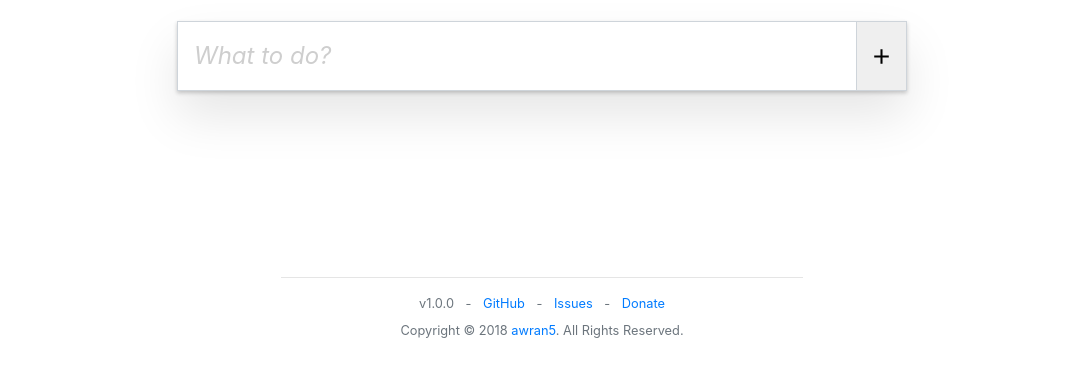
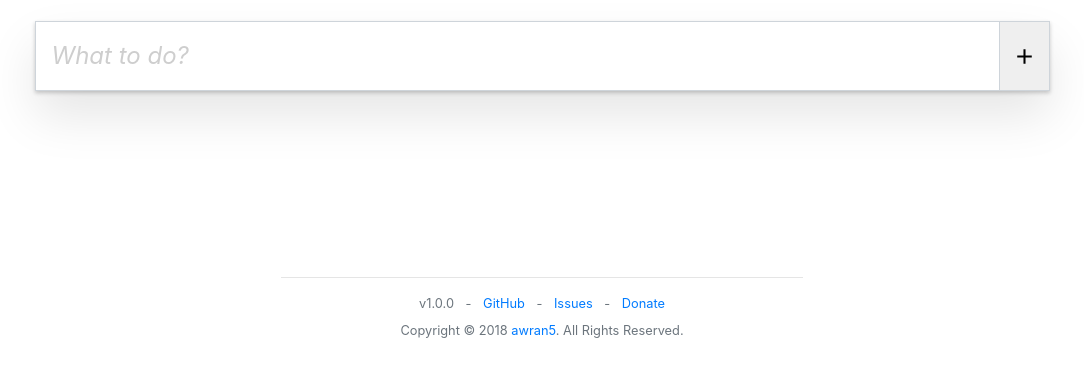
Before and after one commit to awran5/todo-list, a plain HTML site: page index.html in a window 1280 px wide. Shown: the part 181-558 px from the top of the page, without its empty margins (98-1182 px from the left). Drawn offline with Linux system fonts and the light colour scheme.

Commit message:
Update index.html

```diff
--- a/index.html
+++ b/index.html
@@ -21,7 +21,7 @@
 
     <main role="main" class="container text-center">
         <div class="row">
-            <div class="col-8 mx-auto">
+            <div class="col-11 mx-auto">
                 <div class="todo-container">
                     <form id="toDo" class="todo">
                         <h1 id="mainTitle" class="display-2 main-title my-4 py-4">todo<span class="sub-title">list</span></h1>
```
